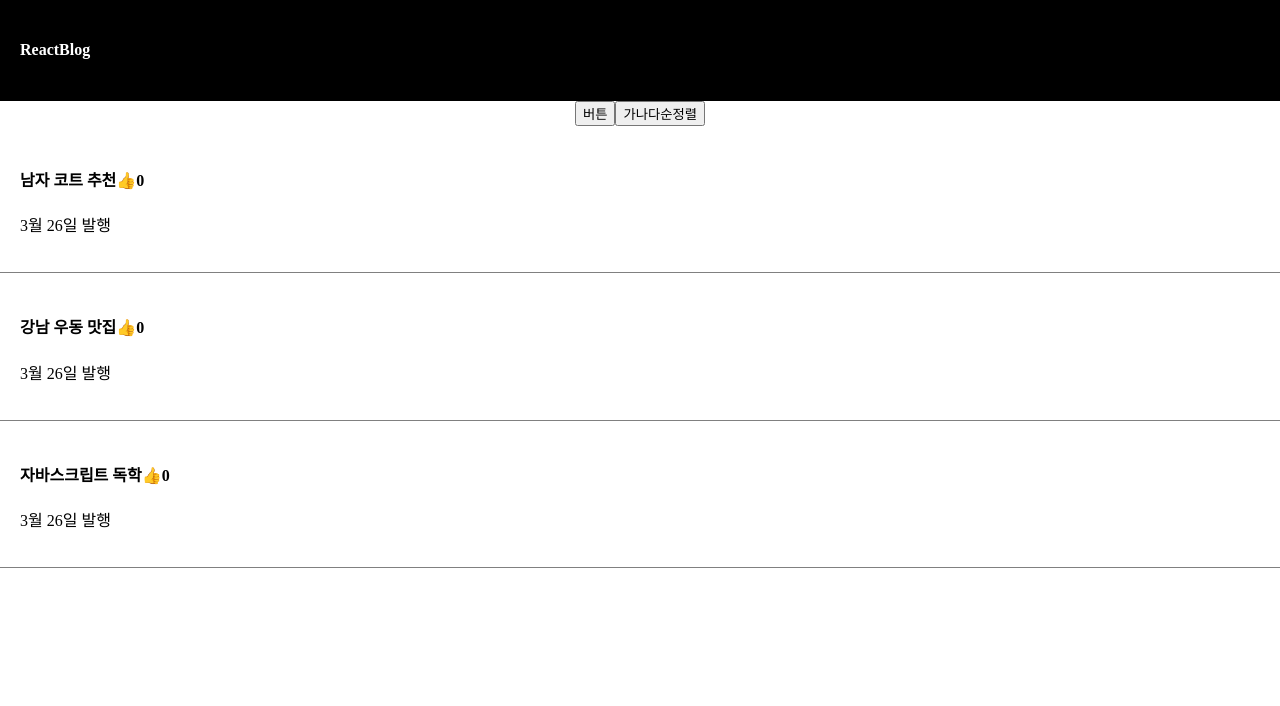
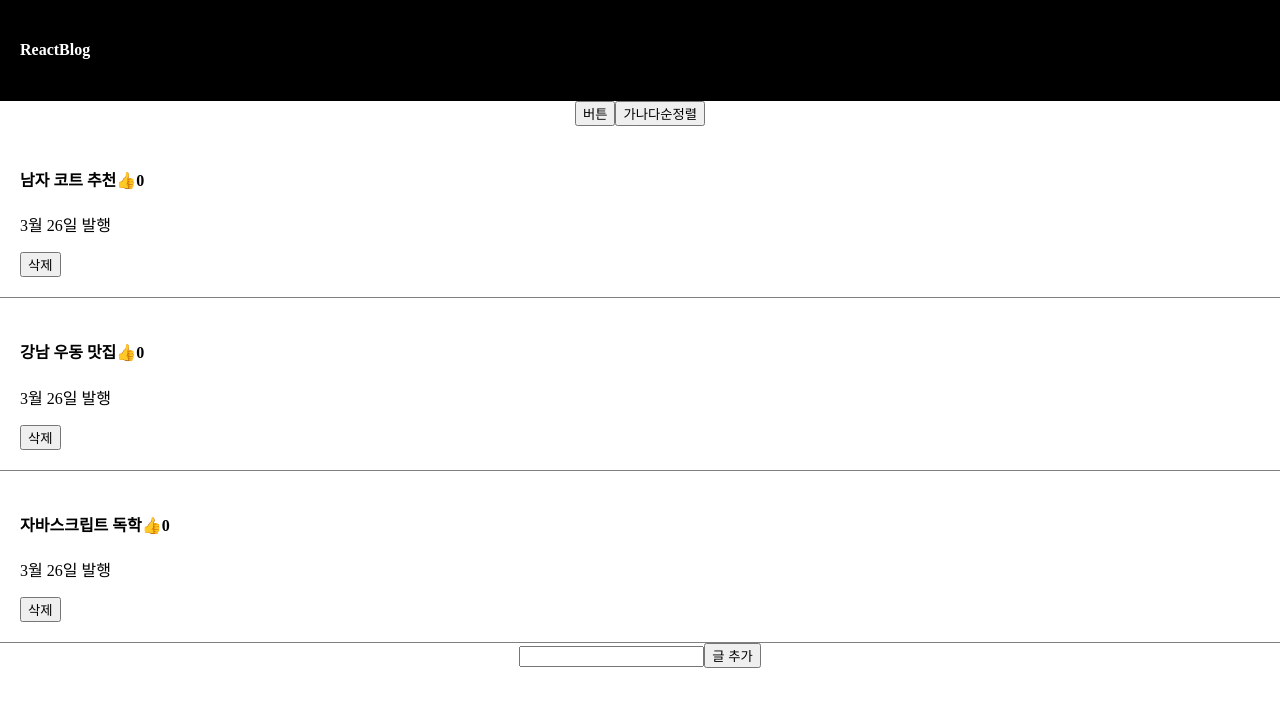
Before and after one commit to Dongyeon0123/React-study, a React (Vite) app: page / in a window 1280 px wide. Shown: the top 706 px of the page. Built offline with nearby package versions, Linux system fonts and the light colour scheme.

Commit message:
input 다루기 & input 배열에 추가하는 법 / 배열에서  삭제하는 법

```diff
--- a/src/App.jsx
+++ b/src/App.jsx
@@ -34,6 +34,15 @@ function App() {
   // setModal은 오른쪽에 state 변경 함수는 set ~ 로 작명하는게 약간 관습느낌.
   // 형식은 자유 ex) 0, 1 / false, true / '닫힘', '열림'
   let [title, setTitle] = useState(0);
+
+  let [입력값, 입력값변경] = useState('');
+
+  let addItem = () => {
+    if (입력값.trim() !== "") {
+      글제목변경([...글제목, 입력값]); // 입력값 추가
+      입력값변경(""); // 입력 필드 초기화
+    }
+  }
 
   [1,2,3].map(function() {
     // 1. array 자료 개수만큼 함수안의 코드 반복
@@ -95,21 +104,41 @@ function App() {
       {
         글제목.map(function (a, i) {
           return (
-            <div className="list">
+            <div className="list" key={i}>
               <h4 onClick={() => {
                 setModal(!modal); setTitle(i)
               }}>{ 글제목[i] }
-                <span onClick={() => {
+                <span onClick={(e) => { e.stopPropagation() // 이벤트 버블링을 막아줌.
                   let copy = [...좋아요];
                   copy[i] = copy[i] + 1;
                   좋아요변경(copy);
                   }}>👍</span>
                 { 좋아요[i] }</h4>
               <p>3월 26일 발행</p>
+              <button onClick={() => {
+                let copy글제목 = [...글제목];
+                let copy좋아요 = [...좋아요];
+
+                copy글제목.splice(i, 1); // i번째 글 삭제
+                copy좋아요.splice(i, 1); // i번째 좋아요도 함께 삭제
+
+                글제목변경(copy글제목);
+                좋아요변경(copy좋아요);
+              }}>삭제</button>
             </div>
+            // 이벤트 버블링때문에, 좋아요를 눌러도 모달창이 눌리게 됨.
+            //
           )
         })
       }
+
+      <input type="text" value={입력값} onChange={(e)=>{입력값변경(e.target.value);
+        console.log(입력값);
+      }}/>
+      <button onClick={addItem}>글 추가</button>
+      {/* 이벤트 핸들러는 매우매우 많음 */}
+      {/* onChange 옆에 있는 e는 이벤트 객체임. */}
+      {/* javascript의 e.target.value 등 */}
 
       {/* <Modal></Modal> */}
       {
```
